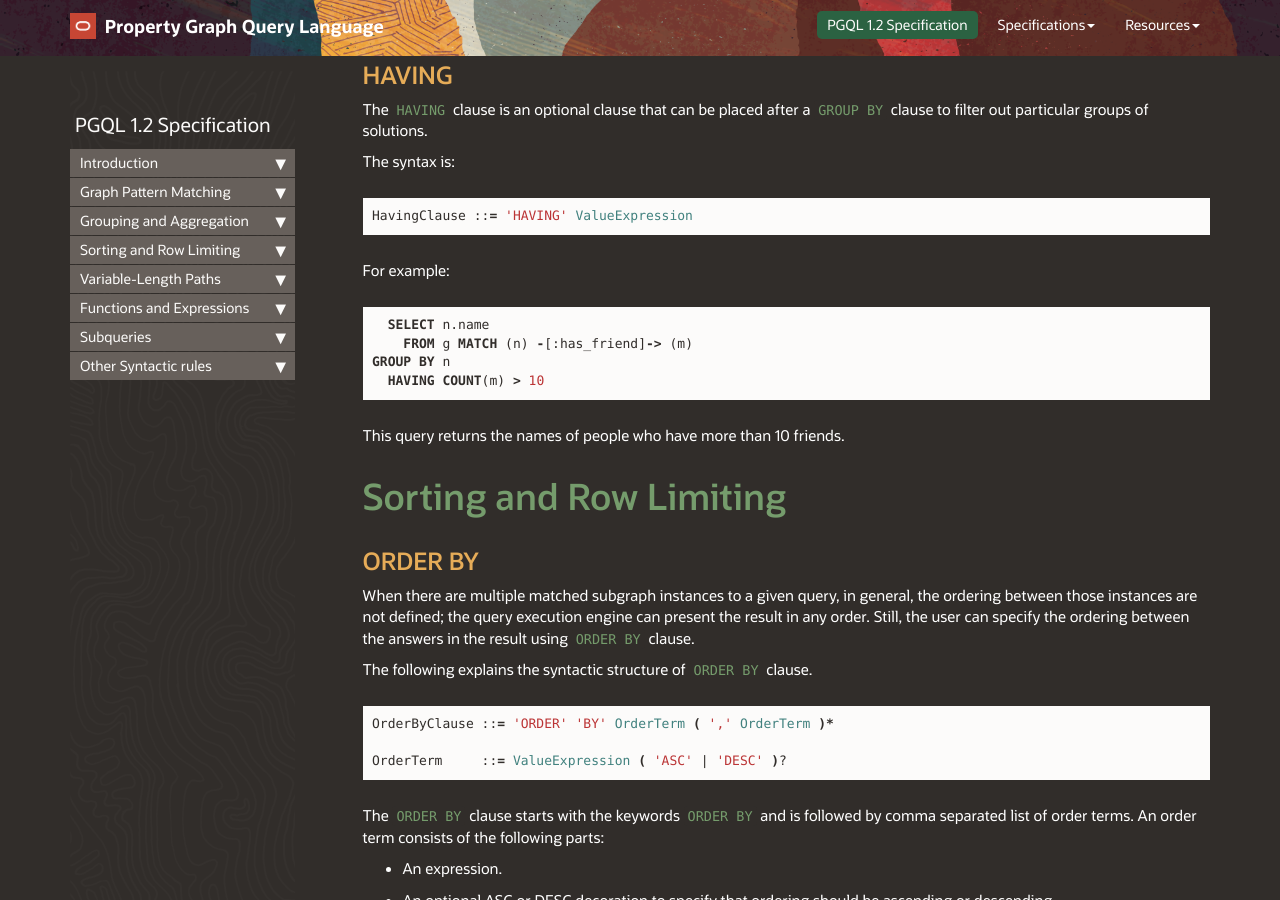
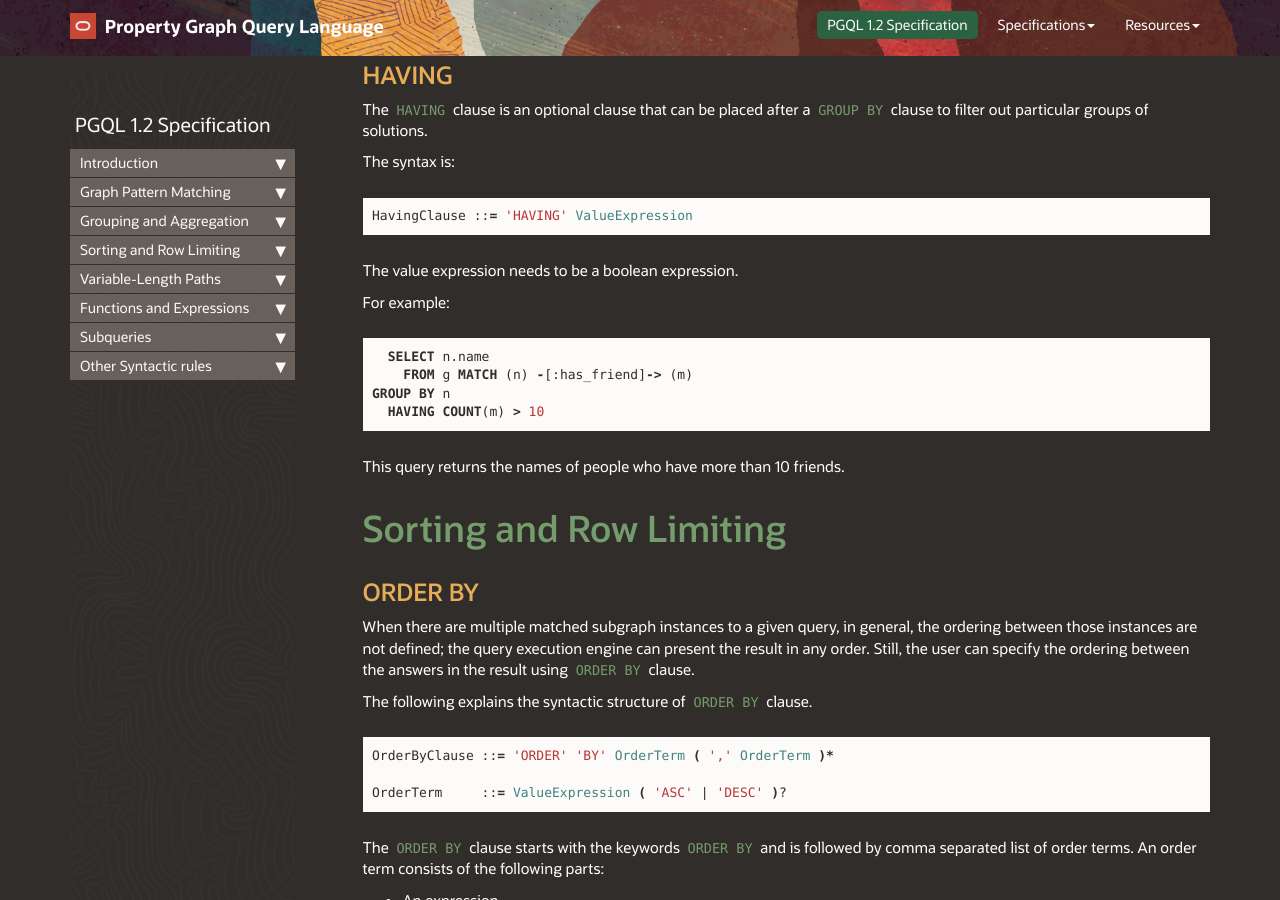
Before and after one commit to oracle/pgql-lang, a Jekyll site: the page built from pages/pgql-1.2-spec.md, in a window 1280 px wide and 900 px high, scrolled down 22263 px. Built offline with Jekyll 4.4.1, drawn with Linux system fonts in a browser that asks for light colours; nearby versions of some CDN libraries; comment, search, counter and statistics services are not loaded.

Commit message:
expression in HAVING should be boolean expression

````diff
--- a/pages/pgql-1.2-spec.md
+++ b/pages/pgql-1.2-spec.md
@@ -895,6 +895,8 @@ The syntax is:
 ```bash
 HavingClause ::= 'HAVING' <ValueExpression>
 ```
+
+The value expression needs to be a boolean expression.
 
 For example:
 
````
Also changed, not shown: pages/pgql-1.3-spec.md (+2 -0 lines).
